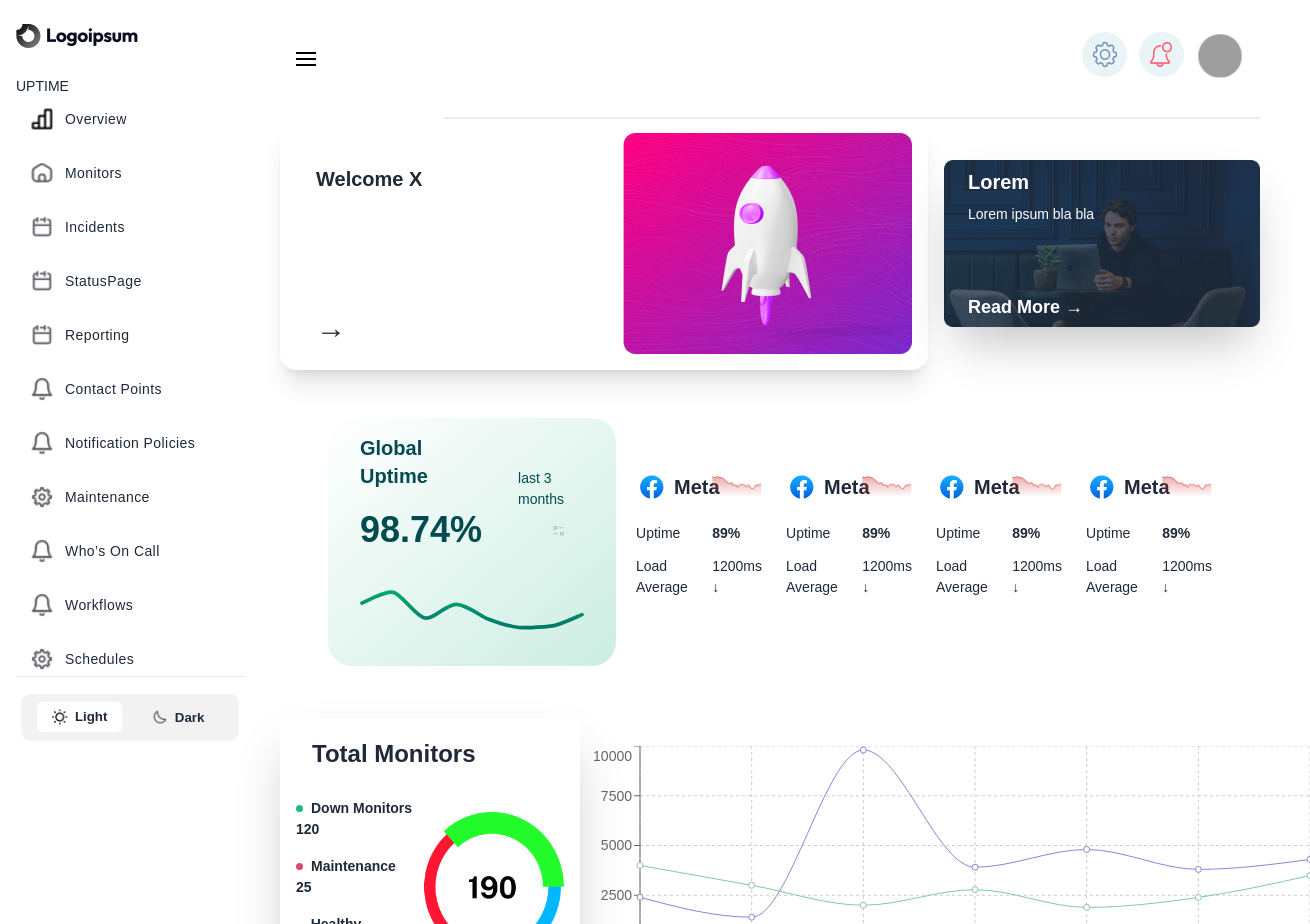
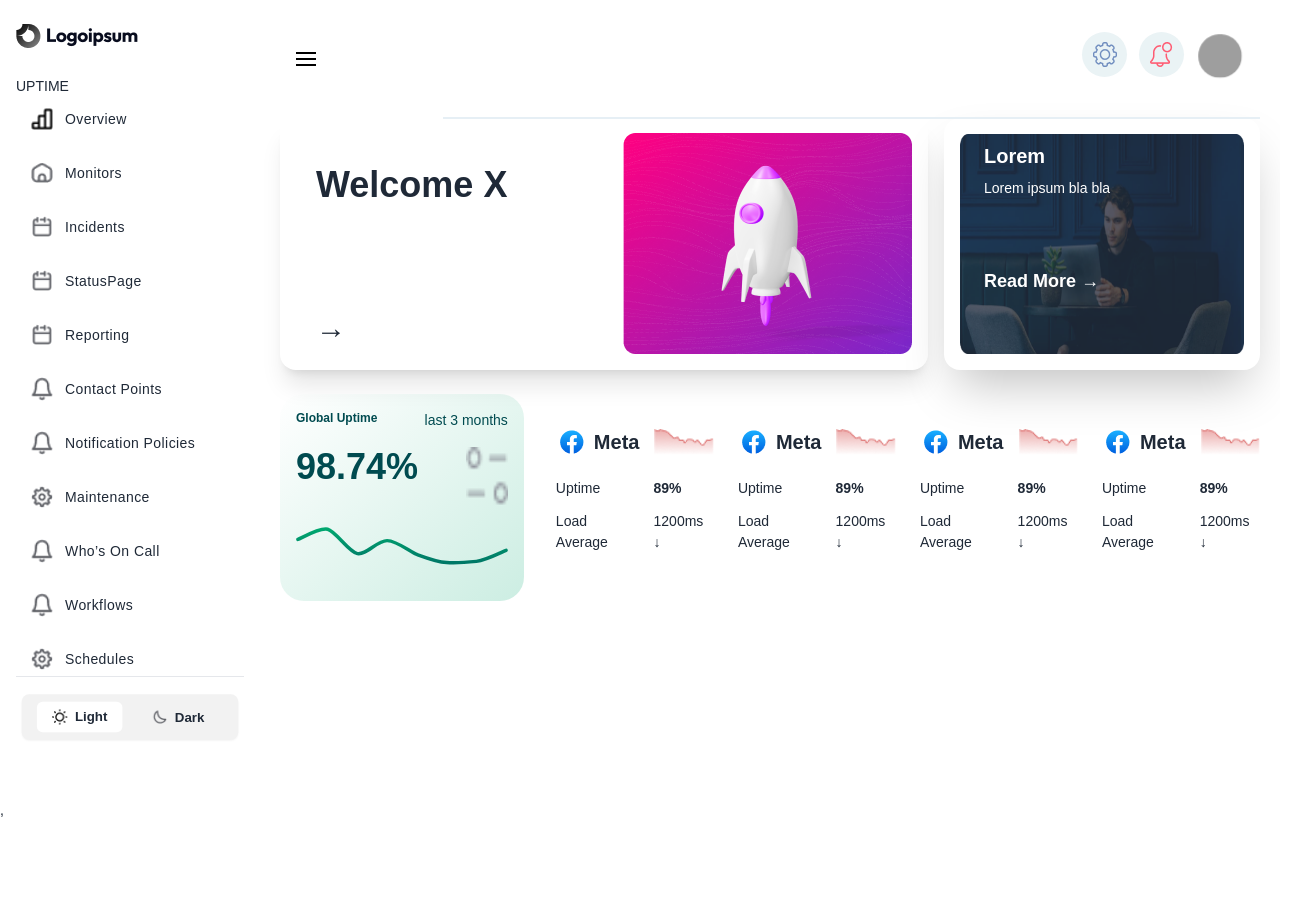
Before and after one commit to SShipon/Dashboard, a React (Vite) app: page / in a window 1280 px wide. Shown: the top 924 px of the page, 1310 px wide, since content can reach past the window. After the commit the page ends 821 px from the top, so only its background shows below. Built offline with nearby package versions, Linux system fonts and the light colour scheme; grey boxes are pictures that could not be loaded; a web font is replaced by a local one.

Commit message:
responisve

```diff
--- a/src/App.css
+++ b/src/App.css
@@ -14,6 +14,7 @@
 
 body {
   font-family: var(--font-family-bai);
+  overflow-x: hidden;
 }
 
 ul {
--- a/src/components/Home/Banner/Banner.jsx
+++ b/src/components/Home/Banner/Banner.jsx
@@ -4,13 +4,13 @@ import wealth from '../../../assets/Banner/wealth-creation (3).png'
 export default function Banner() {
   return (
 
-    <div class="grid lg:grid-cols-3 sm:grid-cols-2 gap-4 items-center ">
+    <div class="grid lg:grid-cols-3 sm:grid-cols-2 gap-4 items-center">
 
-<div class="col-span-2">
+<div class="col-span-2 gap-2">
 <div className='flex-1 md:flex-2/3 mb-4 md:mb-0'>
- <div className='flex justify-between sm:p-4 p-8 shadow-xl rounded-2xl '>
+ <div className='flex justify-between lg:p-4  sm:p-0  shadow-xl rounded-2xl '>
    <div className='font-bold text-xl pt-8 pl-5 relative'>
-     Welcome X
+     <span className='lg:text-4xl text-xs'>Welcome X</span>
      <p className='absolute bottom-2 text-3xl font-bold'>&rarr;</p>
    </div>
    <div>
@@ -21,13 +21,13 @@ export default function Banner() {
 </div>
 
 </div>
-    <div class="lg:col-span-1 col-span-2 ">
-    <div className='text-white rounded-2xl relative shadow-2xl '>
-          <img src={wealth} alt="wealth-creation" className='w-[100%] h-[auto]' />
+    <div class="lg:col-span-1 col-span-2 shadow-2xl lg:p-4 rounded-2xl p-2  ">
+    <div className='text-white rounded-2xl relative  '>
+          <img src={wealth} alt="wealth-creation" className='lg:w-[1000px] lg:h-[220px] w-[100%] h-[auto]' />
           <div className='absolute left-4 top-2 px-2'>
             <h3 className='font-bold text-xl pb-2'>Lorem</h3>
             <p>Lorem ipsum bla bla</p>
-            <p className='font-semibold absolute lg:-bottom-24 -bottom-32 text-lg mt-2'>Read More &rarr;</p>
+            <p className='font-semibold absolute lg:-bottom-24 sm-bottom-32 text-lg mt-2'>Read More &rarr;</p>
           </div>
         </div>
 
--- a/src/components/Home/Meta/Meta.jsx
+++ b/src/components/Home/Meta/Meta.jsx
@@ -10,24 +10,29 @@ import google_cloud from "../../../assets/Banner/google-cloud.png";
 import right_arrow from "../../../assets/Banner/right-arrow.png";
 export default function Meta() {
   return (
-    <div className="flex flex-col md:flex-row gap-x-5 m-8 p-4 items-center">
-      {/* Left Section */}
-      <div className="bg-gradient-to-br from-[#ffffff33] to-[#00a76f33] p-8 py-4 rounded-3xl mb-4 md:mb-0 md:basis-1/4">
-        <div className="flex gap-x-4 items-center text-[#004b50]">
-          <div>
-            <h5 className="font-bold text-xl pb-5">Global Uptime</h5>
-            <h3 className="font-bold text-4xl pb-5">98.74%</h3>
+    <div className="my-6">
+          <div className="lg:flex">
+      <div class="lg:flex lg:flex-row gap-8 items-center">
+      <div class="lg:basis-1/4">
+
+      <div className="bg-gradient-to-br from-[#ffffff33] to-[#00a76f33] p-4 py-4 rounded-3xl mb-4 md:mb-0 md:basis-1/4">
+        <div className="">
+          <div className="flex justify-between text-textGreen">
+            <h5 className="font-bold text-xs pb-5">Global Uptime</h5>
+            <p className="pb-4">last 3 months</p>
           </div>
-          <div className="px-5">
-            <p className="pb-4">last 3 months</p>
-            <img className="ml-auto w-1/4" src={filter} alt="filter" />
+          <div className="flex justify-between">
+            <h3 className="font-bold text-4xl pb-5 text-textGreen">98.74%</h3>
+            <img className="ml-auto w-1/5 "  src={filter} alt="filter" />
           </div>
         </div>
         <img src={path} alt="path" className="py-5" />
       </div>
+          </div>
 
-      {/* Right Section */}
-      <div className="flex flex-col md:flex-row gap-x-6">
+
+        <div class="lg:basis-1/9 lg:py-0 py-4">
+        <div className="flex flex-col md:flex-row gap-x-6">
         {/* Meta */}
         <div className="mb-4 md:w-1/3">
           <div className="flex justify-around gap-x-5 items-center">
@@ -109,7 +114,11 @@ export default function Meta() {
             </div>
           </div>
         </div>
+        </div>
+        </div>
+
       </div>
+    </div>
     </div>
   );
 }
--- a/src/components/Home/Rechart/ChartCart.jsx
+++ b/src/components/Home/Rechart/ChartCart.jsx
@@ -1,12 +1,57 @@
 import React from "react";
 import elipsis from "../../../assets/Banner/elipsis.png";
 import Rechart from "./Rechart";
+
 export default function ChartCart() {
   return (
-    <div className="mr-20">
-      <div className="lg:flex items-center">
+    <div className="lg:flex">
+    <div class="lg:flex lg:flex-row">
+   <div class="lg:basis-1/3 shadow-2xl pl-4 pt-0 pr-4 pb-4 rounded-3xl">
 
-        <div className="lg:w-2/6 shadow-2xl rounded font-semibold px-4 pb-10">
+          <h6 className=" font-bold text-2xl">Total Monitors</h6>
+         <div className="flex justify-evenly sm:items-center">
+         <div>
+         <div className="py-8">
+          <div className="flex items-center gap-2">
+           <div className="bg-green w-[7px] h-[7px] rounded-full"></div>
+            <span className="font-bold text-sm">Down Monitors</span>
+          </div>
+        <span className="font-extrabold mx-4">  120</span>
+          </div>
+          <div className="py-2">
+          <div className="flex items-center gap-2">
+           <div className="bg-red w-[7px] h-[7px] rounded-full"></div>
+            <span className="font-bold">Maintenance</span>
+          </div>
+      <span className="font-extrabold mx-4">   25</span>
+          </div>
+          <div className="py-2">
+          <div className="flex items-center gap-2">
+           <div className="bg-yellowColor w-[7px] h-[7px] rounded-full"></div>
+            <span className="font-bold">Healthy Monitors</span>
+          </div>
+        <span className="font-extrabold mx-4">45</span>
+          </div>
+         </div>
+         <div>
+            <img className="w-[150px] h-[150px]" src={elipsis} alt="" srcset="" />
+         </div>
+         </div>
+        </div>
+
+      <div class="lg:basis-1/9">
+      <Rechart/>
+   </div>
+   </div>
+ </div>
+
+  );
+}
+
+
+
+/*
+  <div className="lg:w-2/6 shadow-2xl rounded font-semibold px-4 pb-10">
           <h6 className="lg:mx-3 my-4 sm:px-4 sm:py-4 lg:px-1 lg:py-1 font-bold text-2xl">Total Monitors</h6>
          <div className="flex justify-evenly sm:items-center">
          <div>
@@ -33,17 +78,19 @@ export default function ChartCart() {
           </div>
          </div>
          <div>
+         <div className="text-4xl">Top 5 Latencies</div>
+              <div>
+                <button>1H</button>
+                <button>1H</button>
+                <button>1H</button>
+                <button>1w</button>
+
+              </div>
             <img className="w-[150px] h-[150px]" src={elipsis} alt="" srcset="" />
          </div>
          </div>
 
         </div>
 
-        {/* Right side with 4/6 width on large screens */}
-        <div className="lg:w-4/6">
-          <Rechart />
-        </div>
-      </div>
-    </div>
-  );
-}
+
+*/
--- a/src/components/Monitors/Analytics/Analytics.jsx
+++ b/src/components/Monitors/Analytics/Analytics.jsx
@@ -6,12 +6,14 @@ import more from "../../../assets/logo/+ MORE.png";
 import CreateMonitor from "../CreateMonitor/CreateMonitor";
 export default function Analytics() {
   return (
-    <div className="ml-10 shadow p-10">
+    <div className=" flex flex-col flex-wrap shadow p-4 ">
       <div className="my-4">
         <CreateMonitor />
       </div>
-      <div class="relative overflow-x-auto  sm:rounded-lg">
-        <table class="w-full text-sm text-left rtl:text-right text-gray-500 dark:text-gray-400">
+
+     <div className="lg:w-full w-[340px] ">
+     <div class=" overflow-x-auto  sm:rounded-lg">
+        <table class="text-sm text-left rtl:text-right text-gray-500 dark:text-gray-400">
           <thead class="text-xs text-gray-700 uppercase border-b ">
             <tr>
               <th scope="col" class="px-6 py-3">
@@ -60,7 +62,7 @@ export default function Analytics() {
                     <img src={china} alt="" />
                   </div>
                   <div className="absolute z-10 ml-6">
-                    <img src={canada} alt="" />
+                    <img  className="w-[100%]" src={canada} alt="" />
                   </div>
                 </div>
               </td>
@@ -100,17 +102,17 @@ export default function Analytics() {
                 <div className="flex item-center">
                   <div className="relative left-1 ">
                     {" "}
-                    <img src={china} alt="" />
+                    <img  className="w-[100%]" src={china} alt="" />
                   </div>
                   <div className="absolute z-10 ml-4">
-                    <img src={africa} alt="" />
+                    <img  className="w-[100%]" src={africa} alt="" />
                   </div>
                   <div className="absolute z-10 ml-8">
                     <img src={canada} alt="" />
                   </div>
                   <div className="flex">
                     <div className="absolute ml-10 mt-2">
-                      <img src={more} alt="" />
+                      <img  className="w-[100%]" src={more} alt="" />
                     </div>
                   </div>
                 </div>
@@ -152,7 +154,7 @@ export default function Analytics() {
               <td class="px-6 py-4">
                 <div className="flex relative item-center">
                   <div className="absolute -top-4 ml-4">
-                    <img src={canada} alt="" />
+                    <img className="w-[100%]" src={canada} alt="" />
                   </div>
                 </div>
               </td>
@@ -269,14 +271,17 @@ export default function Analytics() {
           </tbody>
         </table>
       </div>
+     </div>
+
+
       <div>
-        <div className="my-4 flex items-center justify-between">
-          <div className="">
-            <span className="text-gray-300 text-xs">
+        <div className="my-4 flex lg:flex-row flex-col items-center justify-between">
+          <div className="relative">
+            <span className="text-gray-300 text-xs my-4 lg:my-0">
               Showing data 1 to 8 of 256K entries
             </span>
           </div>
-          <div className="flex gap-4">
+          <div className="flex gap-1 lg:gap-4 absolute  lg:right-[160px]">
             <div>
               <button className="btn host-btn btn-sm">
                 <i class="fa-solid fa-angle-left"></i>
--- a/src/components/Monitors/CreateMonitor/CreateMonitor.jsx
+++ b/src/components/Monitors/CreateMonitor/CreateMonitor.jsx
@@ -3,7 +3,7 @@ import React from 'react'
 export default function CreateMonitor() {
   return (
   <div className='mr-20'>
-        <div className="lg:flex">
+        <div className="lg:flex ">
 
     <div className="lg:w-2/6">
     <h5 className='text-1xl lg:text-2xl font-extrabold my-4'>Web Monitor</h5>
--- a/src/components/Monitors/Monitors.jsx
+++ b/src/components/Monitors/Monitors.jsx
@@ -6,7 +6,7 @@ import ContentTop from "../ContentTop/ContentTop";
 
 export default function Monitors() {
   return (
-    <div className="main-content">
+    <div className="main-content overflow-x-hidden">
       <ContentTop />
       <div className="relative">
         <hr
--- a/src/components/Overview/Overview.jsx
+++ b/src/components/Overview/Overview.jsx
@@ -18,7 +18,7 @@ export default function Overview() {
       </div>
        <Banner />
         <Meta></Meta>
-        <ChartCart/>
+
       <div className="my-8">
         {/* <Rechart /> */}
       </div>
--- a/tailwind.config.js
+++ b/tailwind.config.js
@@ -7,6 +7,7 @@ export default {
   theme: {
     extend: {
       colors:{
+        textGreen:"#004B50",
         btnWhite:"#FFFFFF",
         textColor:"B5B7C0",
         button:"5932EA",
```
Also changed, not shown: src/assets/Home/Calendar.png (added).
